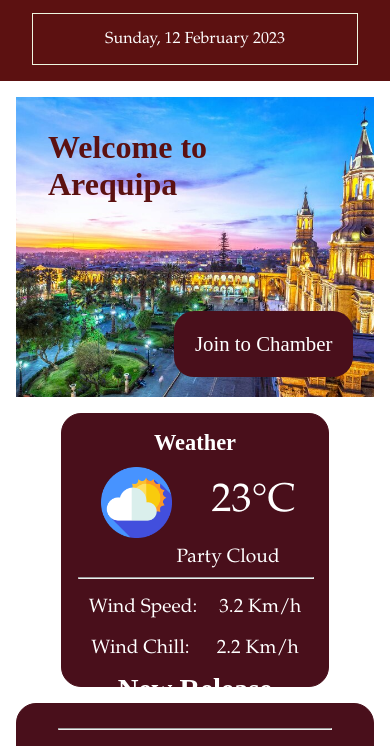
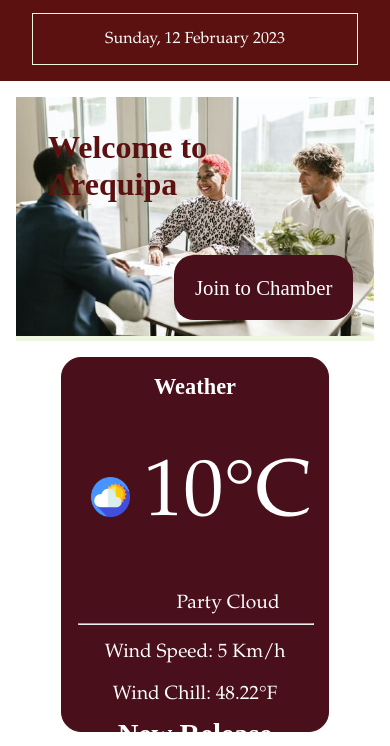
Before and after one commit to jorgechvz/WDD230, a plain HTML site: page chamber/index.html in a window 390 px wide. Shown: the part 91-837 px from the top of the page. Drawn offline with nearby package versions, Linux system fonts and the light colour scheme; a web font is replaced by a local one.

Commit message:
Add Responsive Images

```diff
--- a/chamber/index.html
+++ b/chamber/index.html
@@ -5,7 +5,7 @@
     <meta http-equiv="X-UA-Compatible" content="IE=edge">
     <meta name="viewport" content="width=device-width, initial-scale=1.0">
     <meta name="author" content="Jorge A. Chavez">
-    <meta name="description" content="Assignment Week 5: Chamber Home Page Continued - WDD 230 - BYU-Idaho">
+    <meta name="description" content="Assignment Week 6: Responsive Design - WDD 230 - BYU-Idaho">
     <!-- Fonts -->
     <link rel="preconnect" href="https://fonts.googleapis.com">
     <link rel="preconnect" href="https://fonts.gstatic.com" crossorigin>
@@ -22,7 +22,7 @@
         <nav>
             <div class="container">
                 <a href="index.html" class="containerLogo">
-                    <img src="images/logo3.png" alt="Arequipa Chamber Logo">
+                    <img src="images/logo3_1.webp" alt="Arequipa Chamber Logo">
                     <div>
                         <p class="titleArequipa">AREQUIPA</p>
                         <p class="titleChamber">Chamber Of Commerce</p>
@@ -45,7 +45,13 @@
             <h3>Welcome to Arequipa</h3>
             <a href="index.html" class="join-button">Join to Chamber
             </a>
-            <img src="images/hover_arequipa.jpg" alt="Arequipa Hover Image">
+            <figure class="hoverImage">
+                <img src="images/wdd230-org.jpg" alt="Arequipa Hover Image" sizes="100vW"
+                srcset="images/wdd230-org-Small.jpg 200w,
+                images/wdd230-org-Medium.jpg 500w,
+                images/wdd230-org-Large.jpg 800w"
+                >
+            </figure>
         </section>
         <section class="event_section">
             <h3>Meet with the Chamber</h3>
@@ -58,16 +64,14 @@
         <section class="weather_section">
             <h3>Weather</h3>
             <img src="images/weather_icon.png" alt="Weather Icon">
-            <p class="temperature">23°C</p>
+            <p class="temperature">10&deg;C</p>
             <p class="weather_time">Party Cloud</p>
             <hr>
             <div class="container_windspeed">
-                <p>Wind Speed:</p>
-                <p>3.2 Km/h</p>
+                <p>Wind Speed: <span class="windSpeed">5</span> Km/h</p>
             </div>
             <div class="container_windchill">
-                <p>Wind Chill:</p>
-                <p>2.2 Km/h</p>
+                <p>Wind Chill: <span class="windChill"></span></p>
             </div>
         </section>
         <section class="news_section">
@@ -111,7 +115,7 @@
         <section class="first_section_container">
             <div class="information_container">
                 <a class="footer_logo" href="index.html">
-                    <img src="images/logo1.png" alt="Arequipa Chamber Logo">
+                    <img src="images/logo1.webp" alt="Arequipa Chamber Logo">
                 </a>
                 <div>
                     <h3>Arequipa Chamber</h3>
@@ -154,5 +158,6 @@
         </div>
     </footer>
     <script src="scripts/app.js"></script>
+    <script src="scripts/windchill.js"></script>
 </body>
 </html>
--- /dev/null
+++ b/chamber/scripts/windchill.js
@@ -0,0 +1,15 @@
+// Get the temperature and wind speed input values
+let temperature = parseFloat(document.querySelector(".temperature").innerHTML);
+let windSpeed = parseFloat(document.querySelector(".windSpeed").innerHTML);
+// Convert the temperature to Fahrenheit
+temperature = (temperature * 9/5) + 32;
+// Check if the input values meet the specification limits
+if (temperature <= 50 && windSpeed > 3.0) {
+  // Calculate the wind chill factor
+  let windChillFactor = 35.74 + 0.6215 * temperature - 35.75 * Math.pow(windSpeed, 0.16) + 0.4275 * temperature * Math.pow(windSpeed, 0.16);
+  // Display the wind chill factor value
+  document.querySelector(".windChill").innerHTML = windChillFactor.toFixed(2) + "°F";
+} else {
+  // Display "N/A" if the input values did not meet the requirements
+  document.querySelector(".windChill").innerHTML = "N/A";
+}
--- a/chamber/styles/base.css
+++ b/chamber/styles/base.css
@@ -141,8 +141,9 @@ main section{
     padding: 1em;
 }
 .hero_section{
+    width: 100%;
+    height: 100%;
     padding: 0;
-    height: 300px;
     border: none;
     position: relative;
     display: flex;
@@ -162,8 +163,9 @@ main section{
 }
 .hero_section img{
     width: 100%;
-    height: 100%;
-    object-fit: cover;
+}
+.hoverImage{
+    margin: 0;
 }
 .join-button button{
     font-size: 1.3em;
@@ -313,8 +315,8 @@ main section{
     grid-column: 1/2;
 }
 .temperature{
-    font-size: 2.5em;
-    margin: .3em;
+    font-size: 5em;
+    margin: .5em 0;
 }
 .weather_time{
     grid-column: 1/3;
--- a/chamber/styles/large.css
+++ b/chamber/styles/large.css
@@ -34,7 +34,6 @@
         margin: 2em;
         display: grid;
         grid-template-columns: repeat(4,1fr);
-        grid-template-rows: 24% 24% 24% 24%;
     }
     main section{
         height: 300px;
@@ -42,7 +41,7 @@
     .hero_section{
         grid-column: 2/4;
         grid-row: 1/4;
-        height: 100%;
+        width: 100%;
     }
     .hero_section h3{
         font-size: 3em;
--- a/chamber/styles/medium.css
+++ b/chamber/styles/medium.css
@@ -5,6 +5,10 @@
     }
     .hero_section, .news_section, .spotlight_section, .join_section{
         grid-column: 1/3;
+    }
+    .hero_section{
+        width: 100%;
+        height: 100%;
     }
     .news_section{
         grid-row: 2/3;
```
Also changed, not shown: chamber/images/logo1.webp (added), chamber/images/logo2.webp (added), chamber/images/logo3_1.webp (added), chamber/images/logo4_1.webp (added), chamber/images/wdd230-org-Large.jpg (added), chamber/images/wdd230-org-Medium.jpg (added), chamber/images/wdd230-org-Small.jpg (added), 1 other file.
